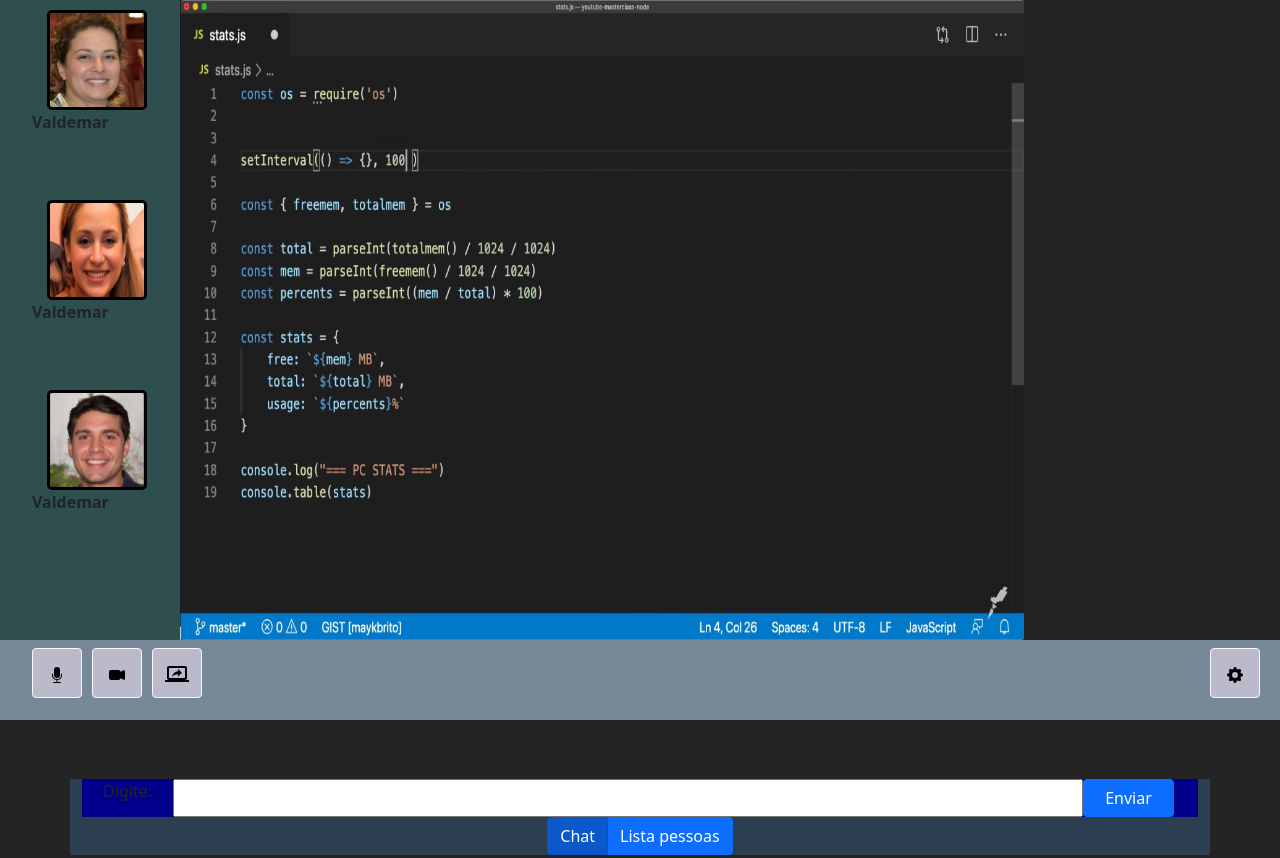
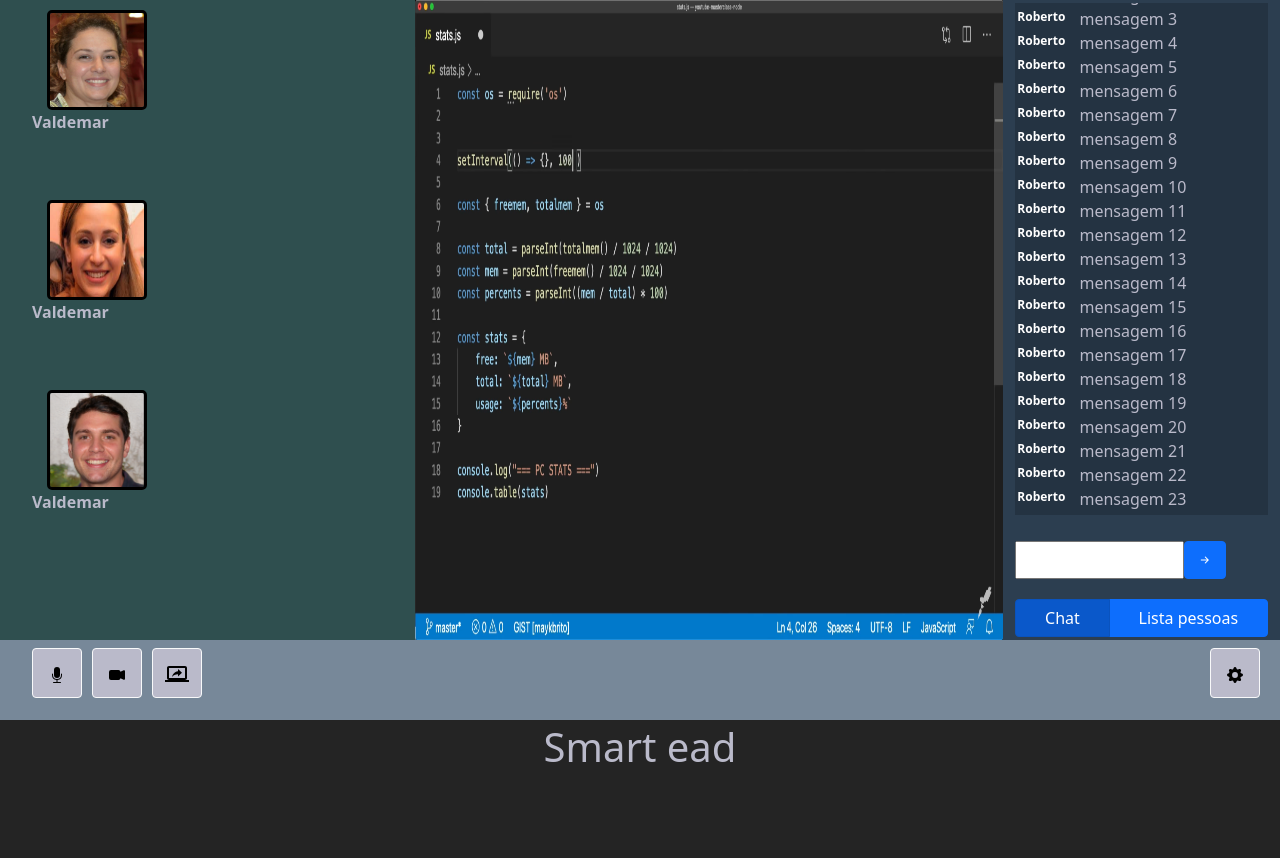
Before and after one commit to BCC-Allan/MVP-smart-EAD, a Vue app: page / in a window 1280 px wide. After the commit the page ends 800 px from the top, so only its background shows below. Built offline with nearby package versions, Linux system fonts and the light colour scheme.

Commit message:
half ass user bar

```diff
--- a/src/App.vue
+++ b/src/App.vue
@@ -6,7 +6,7 @@
 
   <main>
     <h1>Smart ead</h1>
-    <UserBar ></UserBar>
+
   </main>
 </template>
 
@@ -16,7 +16,7 @@ import UserBar from "./components/UserBar.vue";
 import Card from "./components/card.vue";
 
 export default defineComponent({
-  components: {UserBar, Card}
+  components: {Card}
 });
 </script>
 
--- a/src/assets/app.css
+++ b/src/assets/app.css
@@ -1,11 +1,16 @@
 html {
     height: 100%;
     font-size:100%;
+
 }
 
 body {
     min-height: 100%;
     overflow-x: hidden;
+    color: #babaca;
+    margin: 0;
+    background-color: #121212eb;
+    height: 100%;
 }
 
 main {
@@ -14,12 +19,6 @@ main {
     margin: 0 auto;
 }
 
-body {
-    margin: 0;
-    background-color: #121212eb;
-    height: 100%;
-}
-
 #app {
     height: 100%;
 }
--- a/src/components/UserBar.vue
+++ b/src/components/UserBar.vue
@@ -1,50 +1,64 @@
 <template>
   <div class="container chat-window">
 
-    <div v-if="tab === TAB_PESSOAS" class="row chat-input-area col-xs-5 col-md-3">
-      <div class="row d-flex align-self-end">
-        TUTORES
+    <div class="content chat-input-area" ref="chat-text-area">
+      <div v-if="tab === TAB_PESSOAS" >
+        <table class="table table-striped table-dark">
+          <thead>
+          <tr>
+            <th scope="col" colspan="4">TUTORES</th>
+          </tr>
+          </thead>
+          <tbody>
+          <tr v-for="t in tutores">
+            <td>{{ t.nome }}</td>
+          </tr>
+          </tbody>
+        </table>
+
+        <table class="table table-striped table-dark">
+          <thead>
+          <tr>
+            <th scope="col" colspan="3">ALUNOS</th>
+          </tr>
+          </thead>
+          <tbody>
+          <tr v-for="p in pessoas">
+            <td>{{ p.nome }}</td>
+            <td>{{ p.pontos }}</td>
+            <td>
+              <div class="btn-group" role="group" aria-label="Basic example">
+                <button class="btn btn-primary align-self-end list-button" v-if="isTutor()" @click="incPontos(p, 10)" >+10 pts</button>
+                <button class="btn btn-warning align-self-end list-button" v-if="isTutor()" @click="incPontos(p, -100)" >-100 pts</button>
+                <button class="btn btn-danger align-self-end list-button" v-if="isTutor()" @click="reprovar(p)" >REPROVAR</button>
+              </div>
+            </td>
+          </tr>
+
+          </tbody>
+        </table>
+
+
       </div>
-      <div class="row" v-for="t in tutores">
-        <div class="col-8">
-          {{t.nome}}
+
+      <div v-else class="row">
+        <div class="row">
+          <div v-for="m in messages" class="row">
+            <div class="badge col-sm-6 col-md-6 col-lg-4">{{usuario_atual.nome}}</div>
+            {{m}}
+          </div>
         </div>
-        <div class="col-4"></div>
-      </div>
-      <div class="row d-flex align-self-end">
-        ALUNOS
-      </div>
-      <div class="row" style="margin: auto" v-for="p in pessoas">
-        <div class="col-8" >
-          {{p.nome}}
-          <span class="badge badge-secondary">{{p.pontos}}</span>
-        </div>
-        <div class="col-1">
-          <button class="btn btn-primary align-self-end list-button" v-if="isTutor()" @click="incPontos(p, 10)" >+10 pts</button>
-        </div>
-        <div class="col-1">
-          <button class="btn btn-warning align-self-end list-button" v-if="isTutor()" @click="incPontos(p, -100)" >-100 pts</button>
-        </div>
-        <div class="col-2">
-          <button class="btn btn-danger align-self-end list-button" v-if="isTutor()" @click="reprovar(p)" >REPROVAR</button>
-        </div>
+
       </div>
     </div>
 
-    <div v-if="tab === TAB_CHAT" class="row chat-input-area col-xs-5 col-md-3">
-      <div class="row">
-        <div v-for="m in messages" class="row">
-          {{m}}
-        </div>
-      </div>
-      <div class="row">
-        <label for="chat-text" class="col-1 chat-input-label form-label align-middle">Digite: </label>
-        <input id="chat-text" class="col-10 chat-input" type="text" v-model="message" @keyup.enter="sendMessage">
-        <button type="button" class="col-1 btn btn-primary" @click="sendMessage">Enviar</button>
-      </div>
+
+    <div class="row chat-input-group" v-if="tab === TAB_CHAT">
+      <input id="chat-text" class="col-8 chat-input" type="text" v-model="message" @keyup.enter="sendMessage">
+      <button type="button" class="col-2 btn btn-primary" @click="sendMessage"><i class="bi bi-arrow-right-short"></i></button>
     </div>
 
-    <div class="btn-group">
+    <div class="btn-group tabs">
       <a href="#" class="btn btn-primary" v-bind:class="{active: tab === TAB_CHAT}" aria-current="page" @click="changeTab(TAB_CHAT)">Chat</a>
       <a href="#" class="btn btn-primary" v-bind:class="{active: tab === TAB_PESSOAS}" @click="changeTab(TAB_PESSOAS)">Lista pessoas</a>
     </div>
@@ -91,7 +105,21 @@ export default {
         new Usuario("Jão", TIPO_PESSOA.ALUNO),
         new Usuario("João", TIPO_PESSOA.ALUNO),
         new Usuario("Joãozinho", TIPO_PESSOA.ALUNO),
+        new Usuario("Pedro", TIPO_PESSOA.ALUNO),
+        new Usuario("Pedrinho", TIPO_PESSOA.ALUNO),
+        new Usuario("Pedrota", TIPO_PESSOA.ALUNO),
       ],
+    }
+  },
+  mounted() {
+    for (let i = 0; i < 100; i++)
+      this.messages.push(`mensagem ${i}`);
+  },
+  updated() {
+    const chat = this.$refs["chat-text-area"]
+    if (chat && this.tab === this.TAB_CHAT) {
+      this.$refs["chat-text-area"].scrollTop = this.$refs["chat-text-area"].scrollHeight;
+      console.log("deveria ter scrollado")
     }
   },
   methods: {
@@ -99,8 +127,10 @@ export default {
       this.tab = t;
     },
     sendMessage() {
-      this.messages.push(this.message);
-      this.message = "";
+      if (this.message.trim()) {
+        this.messages.push(this.message);
+        this.message = "";
+      }
     },
     isTutor() {
       return this.usuario_atual.tipo === this.TIPO_PESSOA.PROFESSOR;
@@ -109,7 +139,6 @@ export default {
       p.pontos+= score;
     },
     reprovar(p) {
-
       this.pessoas = this.pessoas.filter((item) => p.id !== item.id )
     }
   }
@@ -130,14 +159,27 @@ function changeTab(t) {
 </script>
 
 <style scoped>
+  .tabs {
+
+  }
+  .chat-input-group {
+    height: 5%;
+    margin: 20px 0;
+  }
   .chat-window {
     background: #2c3e50;
-
+    height: 100%;
+    display: flex;
+    flex-direction: column;
+    justify-content: space-around;
   }
   .chat-input-area {
-    background: darkblue;
+    background: #243342;
     width: 100%;
-    margin: 0;
+
+    height: 80%;
+    overflow: auto;
+    display: block;
   }
 
   .chat-input-label {
--- a/src/components/card.vue
+++ b/src/components/card.vue
@@ -13,7 +13,11 @@
       <img alt="" src="src/assets/test.png">
     </div>
 
+    <div class="user-bar"><UserBar></UserBar></div>
+
   </div>
+
+
 
   <control-panel/>
 
@@ -22,9 +26,10 @@
 <script>
 import {defineComponent} from 'vue';
 import ControlPanel from "./ControlPanel.vue";
+import UserBar from "./UserBar.vue"
 
 export default defineComponent({
-  components: {ControlPanel},
+  components: {ControlPanel, UserBar},
   data: function () {
     return {
       test: [
@@ -66,10 +71,16 @@ export default defineComponent({
   list-style: none;
 }
 
+.user-bar {
+  align-self: flex-end;
+  height: 100%;
+  width: 40%;
+}
+
 .people-images {
   /*background-color: red;*/
   height: 100%;
-  width: 18%;
+  width: 60%;
   background-color: darkslategray;
 }
 
@@ -108,7 +119,7 @@ export default defineComponent({
 .wrapper-card {
   display: flex;
   flex-direction: row;
-  width: 80%;
+  width: 100%;
   height: 80%;
 }
 </style>
--- a/src/main.js
+++ b/src/main.js
@@ -3,6 +3,7 @@ import App from './App.vue'
 import "bootstrap/dist/css/bootstrap.min.css";
 import "bootstrap";
 import "bootstrap-icons/font/bootstrap-icons.css";
+import "bootstrap/dist/js/bootstrap.min.js";
 import "./assets/app.css";
 
 
```
